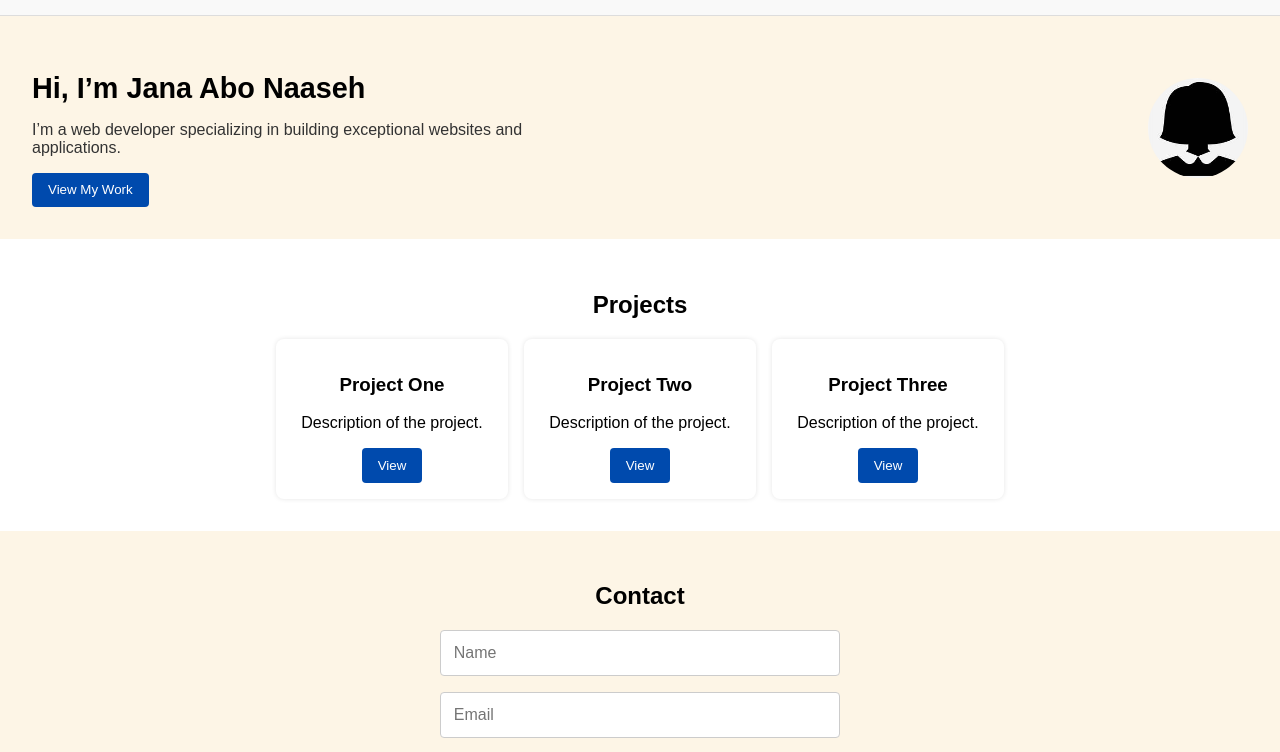
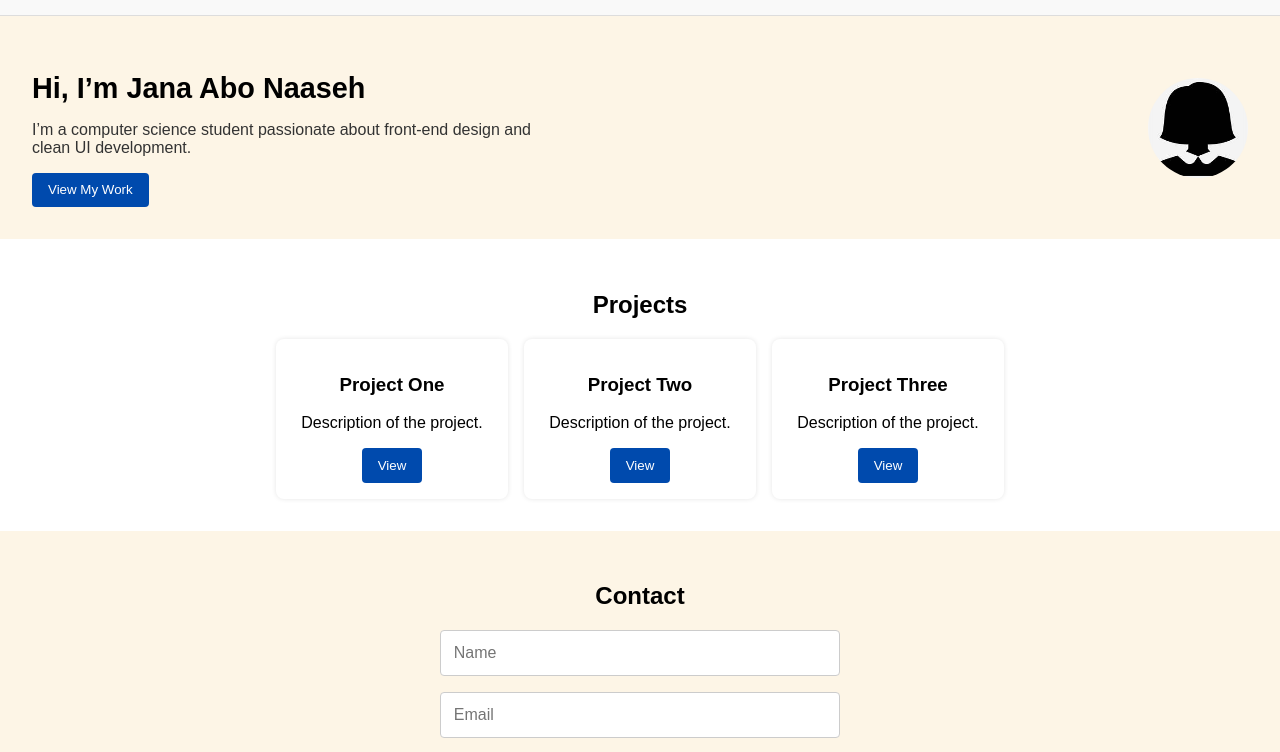
Before and after one commit to janabounaasi/personal-profile, a plain HTML site: page index.html in a window 1280 px wide. Shown: the part 39-791 px from the top of the page. Drawn offline with Linux system fonts and the light colour scheme.

Commit message:
Updated bio

```diff
--- a/index.html
+++ b/index.html
@@ -21,7 +21,7 @@
   <section class="hero">
     <div class="intro">
       <h1>Hi, I’m Jana Abo Naaseh</h1>
-      <p>I’m a web developer specializing in building exceptional websites and applications.</p>
+      <p>I’m a computer science student passionate about front-end design and clean UI development.</p>
       <button>View My Work</button>
     </div>
     <img src="me.jpg" alt="Profile picture" class="profile-pic" />
```
